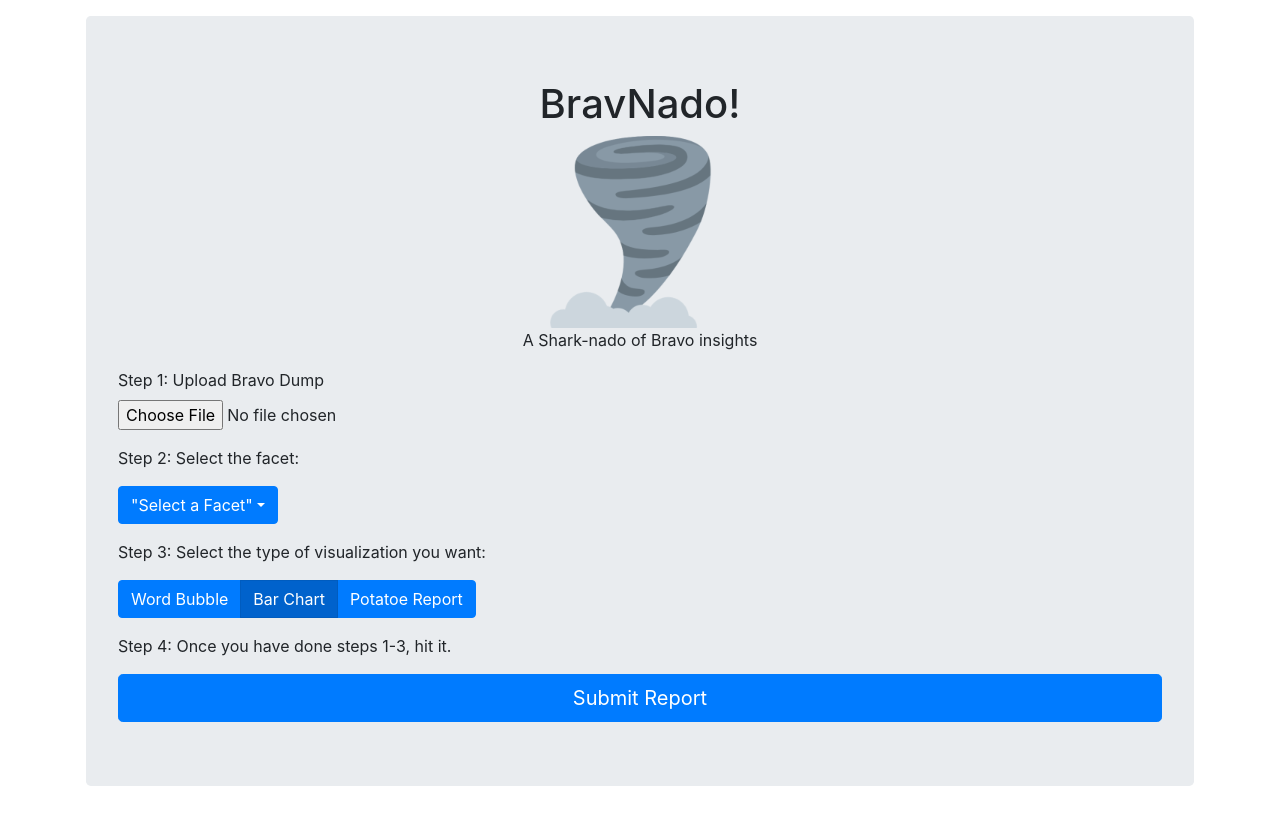
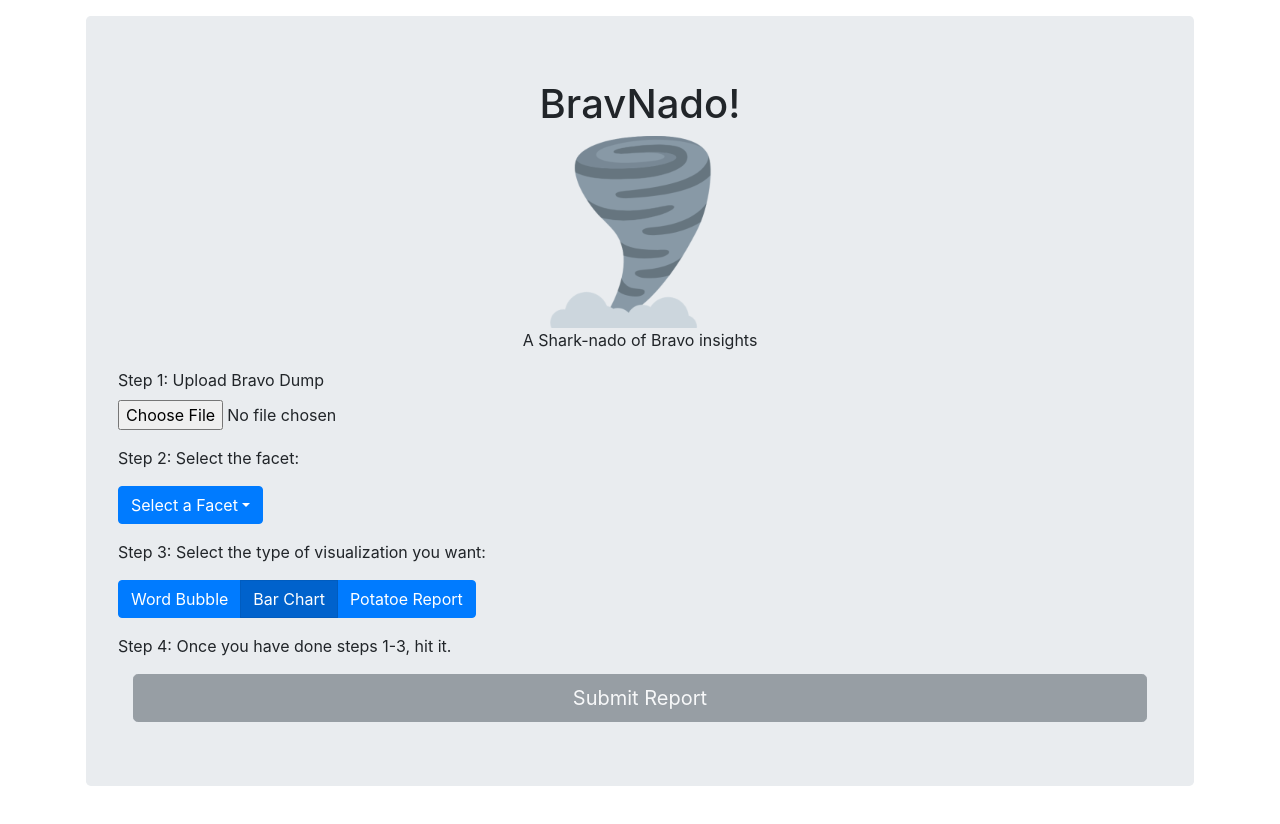
Before and after one commit to dmryan711/BravoApp, a React (Create React App) app in the folder client/: page / in a window 1280 px wide. Shown: the top 824 px of the page. Built offline with nearby package versions, Linux system fonts and the light colour scheme.

Commit message:
Submit button logic done, still need to add reports to global state

```diff
--- a/client/src/components/FacetDropdown.js
+++ b/client/src/components/FacetDropdown.js
@@ -5,18 +5,13 @@ import Dropdown from 'react-bootstrap/Dropdown';
 import {facetSelectionChange} from '../actions/facetSelectionChange';
 class FacetDropdown extends Component {
     handleClick = value => {
-
-
-        //<FacetSelection name = value></FacetSelection>
         this.props.facetSelectionChange(
             {
                 facet : value
             }
         )
     }
-
     render(){
-        console.log(this.props.facetSelection);
         return(
 
             <Dropdown>
@@ -26,7 +21,7 @@ class FacetDropdown extends Component {
                     </Dropdown.Toggle>
                      :
                     <Dropdown.Toggle id="dropdown-basic">
-                    "Select a Facet"
+                        Select a Facet
                     </Dropdown.Toggle>
 
                 }
@@ -46,13 +41,9 @@ class FacetDropdown extends Component {
 
 const mapStateToProps = (state) => {
     return {
-      facets: state.fileUpload.facetSelectionState.facets,
-      facetSelection: state.facetSelection.facetSelection.facet
+        facets: state.fileUpload.facetSelectionState.facets,
+        facetSelection: state.facetSelection.facetSelection.facet
     };
-  };
-
-
-
-
+};
 
 export default connect(mapStateToProps,{facetSelectionChange})(FacetDropdown);
--- a/client/src/components/SubmitButton.js
+++ b/client/src/components/SubmitButton.js
@@ -1,11 +1,38 @@
-import React from "react";
+import React, {Component} from "react";
 import Button from "react-bootstrap/Button";
-// import "bootstrap/dist/css/bootstrap.min.css";
-export default function SubmitButton() {
+import { connect } from 'react-redux';
+import { Container } from "react-bootstrap";
+class  SubmitButton extends Component {
+    handleClick = () => {
+        if(this.props.isFileUploaded && this.props.facets && this.props.facetSelection){
+            console.log("File is uploaded and there are facets and facet selection has been made");
+        }
+    }
+    render(){
+        return (
+            <Container>
+                {this.props.isFileUploaded && this.props.facets && this.props.facetSelection ?
+                    <Button onClick = {this.handleClick}variant="primary" size="lg" block>
+                        Submit Report
+                    </Button>
+                    :
+                    <Button variant="secondary" size="lg" block disabled>
+                        Submit Report
+                    </Button>
+                }
 
-  return (
-    <Button variant="primary" size="lg" block>
-    Submit Report
-  </Button>
-  );
+            </Container>
+
+        );
+    }
 }
+
+const mapStateToProps = (state) => {
+    return {
+        isFileUploaded: state.fileUpload.fileUploadState.isFileUploaded,
+        facets: state.fileUpload.facetSelectionState.facets,
+        facetSelection: state.facetSelection.facetSelection.facet
+    };
+};
+
+export default connect(mapStateToProps)(SubmitButton);
```
